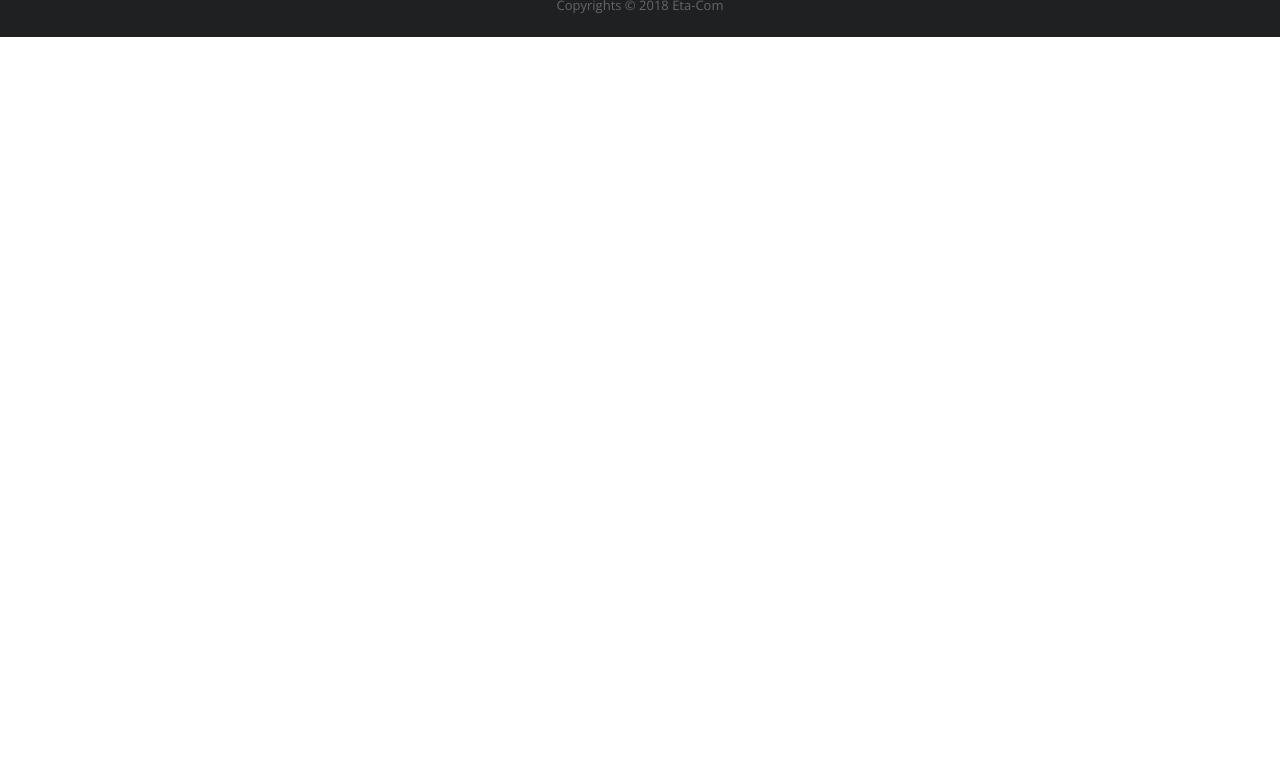
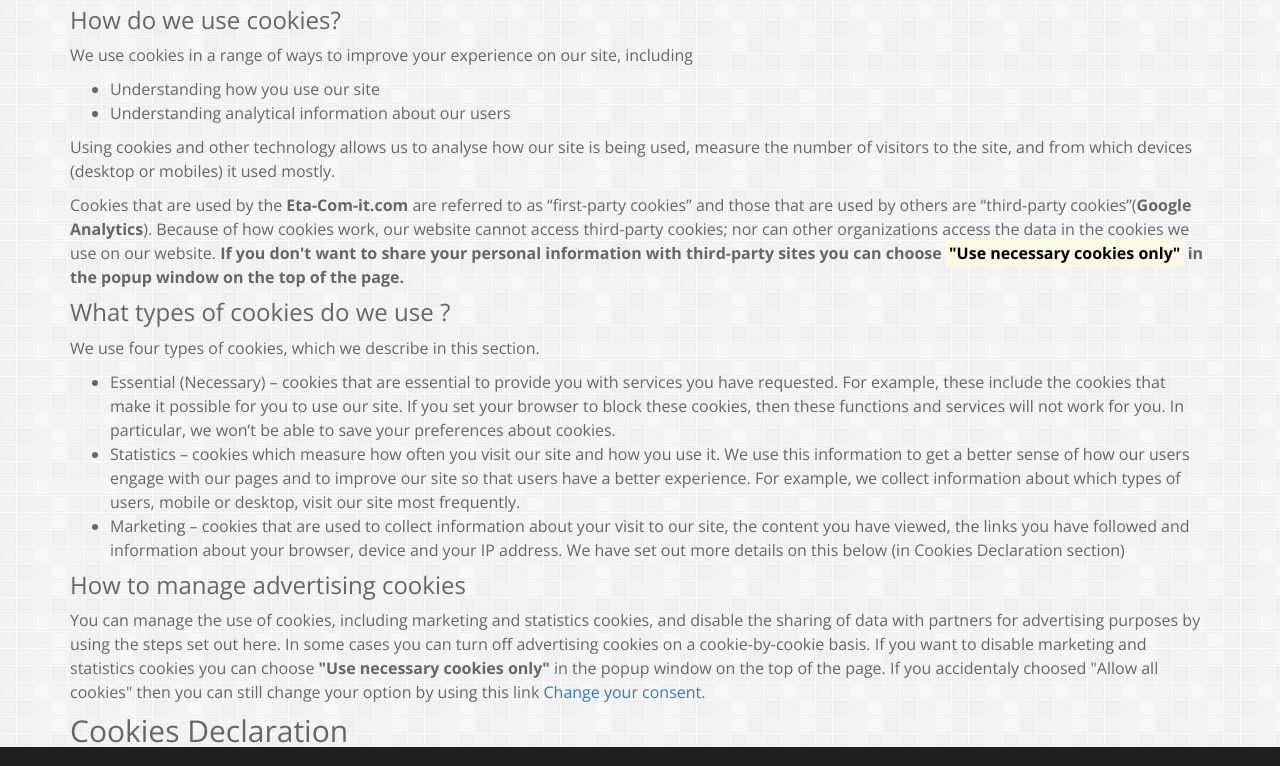
Before and after one commit to denozavr/denozavr.github.io, a website: page privacy-cookies.html in a window 1280 px wide. Shown: the part 1902-2668 px from the top of the page. Before the commit the page ends 1939 px from the top, so only its background shows below. Drawn offline with nearby package versions, Linux system fonts and the light colour scheme.

Commit message:
Add Cookie policy and finishing GDPR conditions

```diff
--- a/privacy-cookies.html
+++ b/privacy-cookies.html
@@ -76,6 +76,7 @@
                 margin: 10px 0;
                 line-height: 24px;
             }
+
         </style>
     </head>
 
@@ -105,6 +106,7 @@
                         <ul id="nav" class="nav navbar-nav">
                             <li class="current"><a href="#privacy-policy">Privacy policy</a></li>
                             <li><a href="#cookies-policy">Cookies Policy</a></li>
+                            <li><a href="#cookies-declaration">Cookies Declaration</a></li>
                         </ul>
                     </nav>
                 </div>
@@ -120,7 +122,7 @@
                     <h2 id="privacy-policy">Privacy policy</h2>
 
                     <p>
-                        This is the privacy policy for <strong>eta-com-it.com</strong>. We use your personal data for many reasons, from understanding how our users engage with our site, contact informaiton in form to write you back.
+                        This is the privacy policy for <strong>Eta-Com-it.com</strong>. We use your personal data for many reasons, from understanding how our users engage with our site, contact informaiton in form to write you back.
                     </p>
 
                     <p>
@@ -225,6 +227,57 @@
               <div class="row">
                 <div class="col-md-12 col-sm-10 col-centered">
                     <h2 id="cookies-policy">Cookie policy</h2>
+
+                    <h3>What is a cookie?</h3>
+                    <p>
+                        A cookie is a small file that can be placed on your device that allows us to recognise and remember you. It is sent to your browser and stored on your computer’s hard drive or tablet or mobile device. When you visit our sites, we may collect information from you automatically through cookies or similar technology.
+                    </p>
+
+                    <h3>How do we use cookies?</h3>
+
+                    <p>We use cookies in a range of ways to improve your experience on our site, including</p>
+
+                    <ul>
+                        <li>Understanding how you use our site</li>
+                        <li>Understanding analytical information about our users</li>
+                    </ul>
+
+                    <p>
+                        Using cookies and other technology allows us to analyse how our site is being used, measure the number of visitors to the site, and from which devices (desktop or mobiles) it used mostly.
+                    </p>
+
+                    <p>
+                        Cookies that are used by the <strong>Eta-Com-it.com</strong> are referred to as “first-party cookies” and those that are used by others are “third-party cookies”(<b>Google Analytics</b>). Because of how cookies work, our website cannot access third-party cookies; nor can other organizations access the data in the cookies we use on our website. <strong>If you don't want to share your personal information with third-party sites you can choose <mark>"Use necessary cookies only"</mark> in the popup window on the top of the page. </strong>
+                    </p>
+
+                    <h3>What types of cookies do we use ?</h3>
+
+                    <p>We use four types of cookies, which we describe in this section.</p>
+
+                    <ul>
+                        <li>Essential (Necessary) – cookies that are essential to provide you with services you have requested. For example, these include the cookies that make it possible for you to use our site. If you set your browser to block these cookies, then these functions and services will not work for you. In particular, we won’t be able to save your preferences about cookies.</li>
+                        <li>Statistics – cookies which measure how often you visit our site and how you use it. We use this information to get a better sense of how our users engage with our pages and to improve our site so that users have a better experience. For example, we collect information about which types of users, mobile or desktop, visit our site most frequently. </li>
+                        <li>Marketing – cookies that are used to collect information about your visit to our site, the content you have viewed, the links you have followed and information about your browser, device and your IP address. We have set out more details on this below (in Cookies Declaration section) </li>
+                    </ul>
+
+                    <h3>How to manage advertising cookies</h3>
+
+                    <p>
+                        You can manage the use of cookies, including marketing and statistics cookies, and disable the sharing of data with partners for advertising purposes by using the steps set out here. In some cases you can turn off advertising cookies on a cookie-by-cookie basis.
+                        If you want to disable marketing and statistics cookies you can choose <strong>"Use necessary cookies only"</strong> in the popup window on the top of the page. If you accidentaly choosed
+                        "Allow all cookies" then you can still change your option by using this link <a href="javascript:CookieConsent.renew();CookieDeclaration.SetUserStatusLabel();">Change your consent</a>.
+                    </p>
+
+                </div>
+              </div>
+            </div>
+          </section>
+
+          <section>
+            <div class="container privacy">
+              <div class="row">
+                <div class="col-md-12 col-sm-10 col-centered">
+                    <h2 id="cookies-declaration">Cookies Declaration</h2>
                     <script id="CookieDeclaration" src="https://consent.cookiebot.com/eab2e4a0-99ce-4752-8865-7c4380a2a50d/cd.js" type="text/javascript" async></script>
                 </div>
               </div>
```
